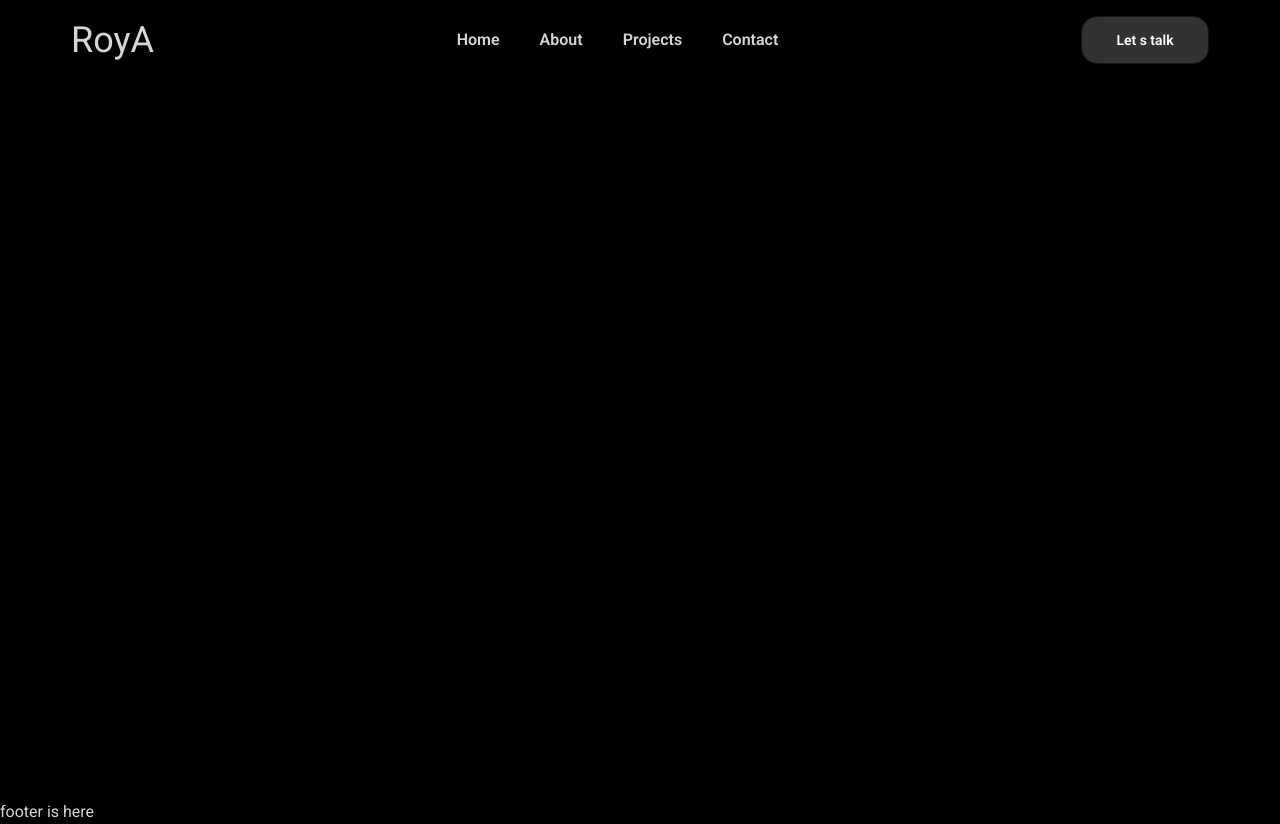
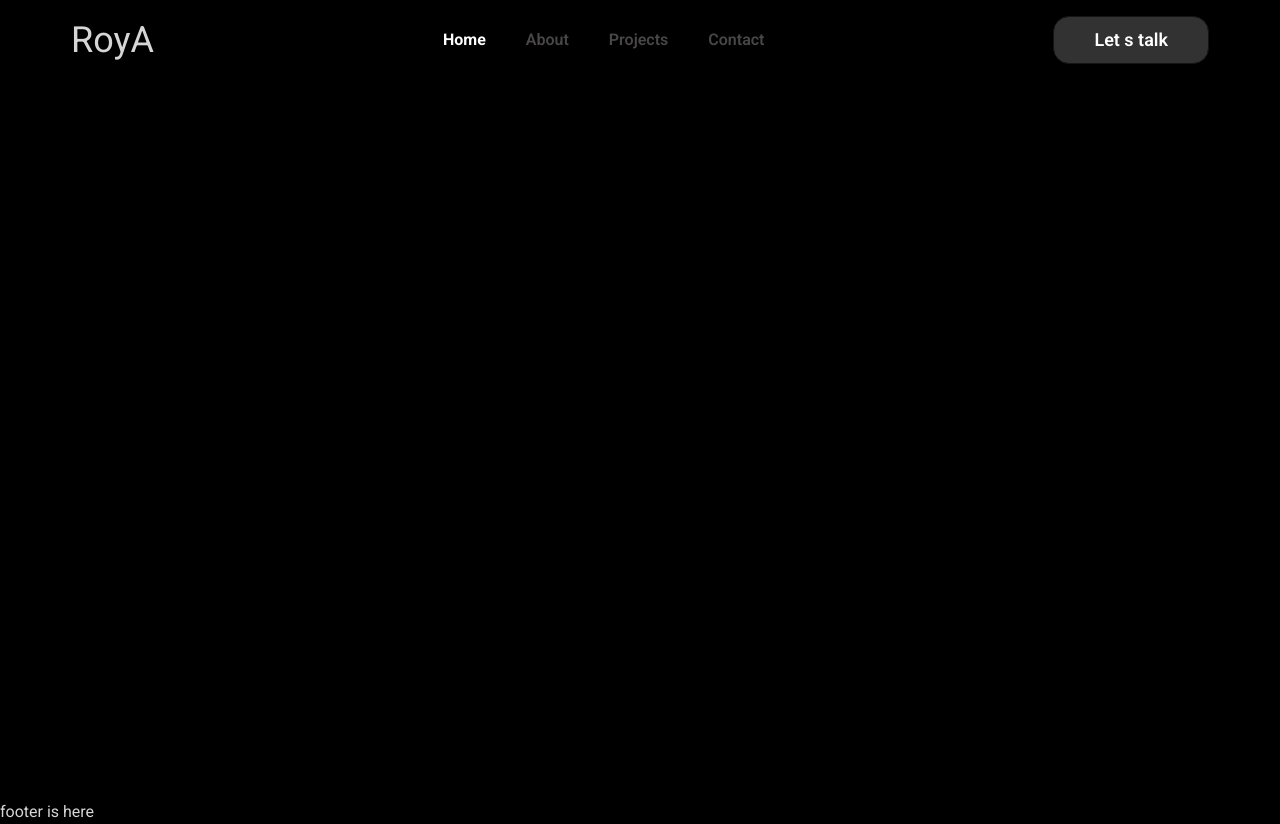
Before and after one commit to Royakash2/my-portfolio, a React (Vite) app: page / in a window 1280 px wide. Built offline with nearby package versions, Linux system fonts and the light colour scheme.

Commit message:
navbar optimize for mobile view also

```diff
--- a/src/components/NavBar.tsx
+++ b/src/components/NavBar.tsx
@@ -1,12 +1,11 @@
 import { useState } from "react";
-import { Link } from "react-router";
+import { Link, NavLink } from "react-router";
 
 const NavBar = () => {
   // State to handle mobile menu visibility
   const [isMobileMenuOpen, setIsMobileMenuOpen] = useState(false);
 
   return (
-
     <nav className="py-4 w-full fixed top-0 left-0 z-50">
       <div className="flex justify-between items-center max-w-[1170px] px-4 mx-auto">
         <div>
@@ -16,15 +15,55 @@ const NavBar = () => {
         </div>
         {/* desktop menu items */}
         <div className="hidden lg:flex space-x-10 font-semibold">
-          <Link to={"/"}>Home</Link>
-          <Link to={"/About"}>About</Link>
-          <Link to={"/Projects"}>Projects</Link>
-          <Link to={"/contact"}>Contact</Link>
+          <NavLink
+            to="/"
+            end
+            className={
+              ({ isActive }) =>
+                isActive
+                  ? "py-2 text-[#ffff] font-bold" // Active style
+                  : "py-2 text-[#484646] hover:text-[#ffff]" // Default style
+            }
+          >
+            Home
+          </NavLink>
+          <NavLink
+            to="/about"
+            className={({ isActive }) =>
+              isActive
+                ? "py-2 text-[#ffff] font-bold"
+                : "py-2 text-[#484646] hover:text-[#ffff]"
+            }
+          >
+            About
+          </NavLink>
+          <NavLink
+            to="/projects"
+            className={({ isActive }) =>
+              isActive
+                ? "py-2 text-[#ffff] font-bold"
+                : "py-2 text-[#484646] hover:text-[#ffff]"
+            }
+          >
+            Projects
+          </NavLink>
+          <NavLink
+            to="/contact"
+            className={({ isActive }) =>
+              isActive
+                ? "py-2 text-[#ffff] font-bold"
+                : "py-2 text-[#484646] hover:text-[#ffff]"
+            }
+          >
+            Contact
+          </NavLink>
         </div>
-
         {/* mobile menu icons with open and close logic by use useState hook */}
         <div className="lg:hidden">
-          <button onClick={() => setIsMobileMenuOpen(!isMobileMenuOpen)}>
+          <button
+            onClick={() => setIsMobileMenuOpen(!isMobileMenuOpen)}
+            className="transition-transform duration-300 ease-in-out"
+          >
             {isMobileMenuOpen ? (
               <svg
                 xmlns="http://www.w3.org/2000/svg"
@@ -32,7 +71,7 @@ const NavBar = () => {
                 viewBox="0 0 24 24"
                 strokeWidth={1.5}
                 stroke="currentColor"
-                className="size-10"
+                className="size-10 transform transition-transform duration-[800ms] ease-in-out rotate-0"
               >
                 <path
                   strokeLinecap="round"
@@ -47,7 +86,7 @@ const NavBar = () => {
                 viewBox="0 0 24 24"
                 strokeWidth={1.5}
                 stroke="currentColor"
-                className="size-10"
+                className="size-10 transform transition-transform duration-[800ms] ease-in-out rotate-180"
               >
                 <path
                   strokeLinecap="round"
@@ -60,15 +99,65 @@ const NavBar = () => {
         </div>
         {/* desktop lets talk nav bar button */}
         <div className="hidden lg:block">
-          <button className="btn w-32 bg-[#323232] text-white rounded-2xl">
+          <Link
+            to={"/"}
+            className="btn text-lg px-10 bg-[#323232] hover:bg-white hover:text-[#323232] text-white rounded-2xl"
+          >
             Let s talk
-          </button>
+          </Link>
         </div>
         {/* mobile menu items */}
-        <div className="lg:hidden">
-
+        {/* Mobile Menu (visible when state is true) */}
+      </div>
+      <div
+        className={`lg:hidden fixed top-0 left-0 h-full bg-[#0F0F0F] text-white w-64 z-50 transform transition-transform duration-500 ease-in-out ${
+          isMobileMenuOpen ? "translate-x-0" : "-translate-x-full"
+        }`}
+      >
+        <div className="flex flex-col items-center justify-center py-10">
+          <NavLink
+            to="/"
+            end
+            className={
+              ({ isActive }) =>
+                isActive
+                  ? "py-2 text-[#ffff] font-bold" // Active style
+                  : "py-2 text-[#323232] hover:text-[#ffff]" // Default style
+            }
+          >
+            Home
+          </NavLink>
+          <NavLink
+            to="/about"
+            className={({ isActive }) =>
+              isActive
+                ? "py-2 text-[#ffff] font-bold"
+                : "py-2 text-[#323232] hover:text-[#ffff]"
+            }
+          >
+            About
+          </NavLink>
+          <NavLink
+            to="/projects"
+            className={({ isActive }) =>
+              isActive
+                ? "py-2 text-[#ffff] font-bold"
+                : "py-2 text-[#323232] hover:text-[#ffff]"
+            }
+          >
+            Projects
+          </NavLink>
+          <NavLink
+            to="/contact"
+            className={({ isActive }) =>
+              isActive
+                ? "py-2 text-[#ffff] font-bold"
+                : "py-2 text-[#323232] hover:text-[#ffff]"
+            }
+          >
+            Contact
+          </NavLink>
         </div>
-
       </div>
     </nav>
   );
```
